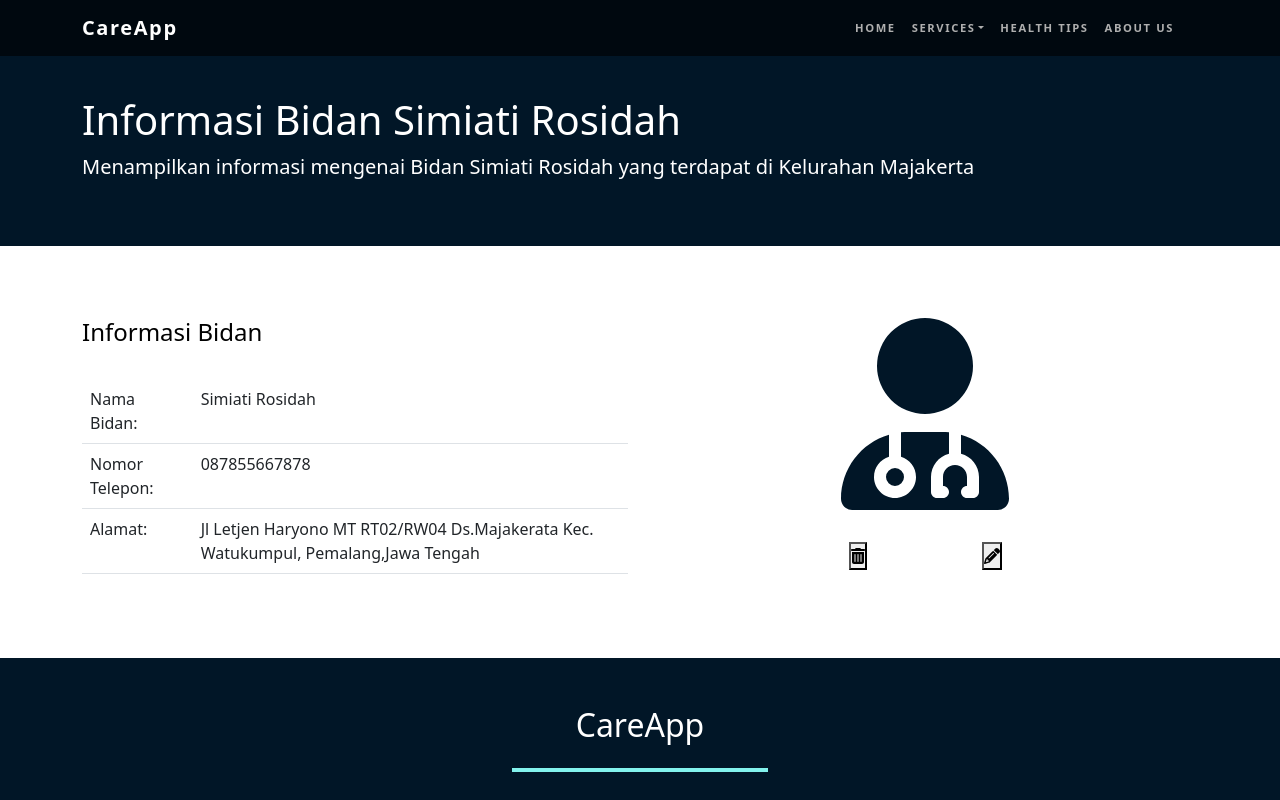
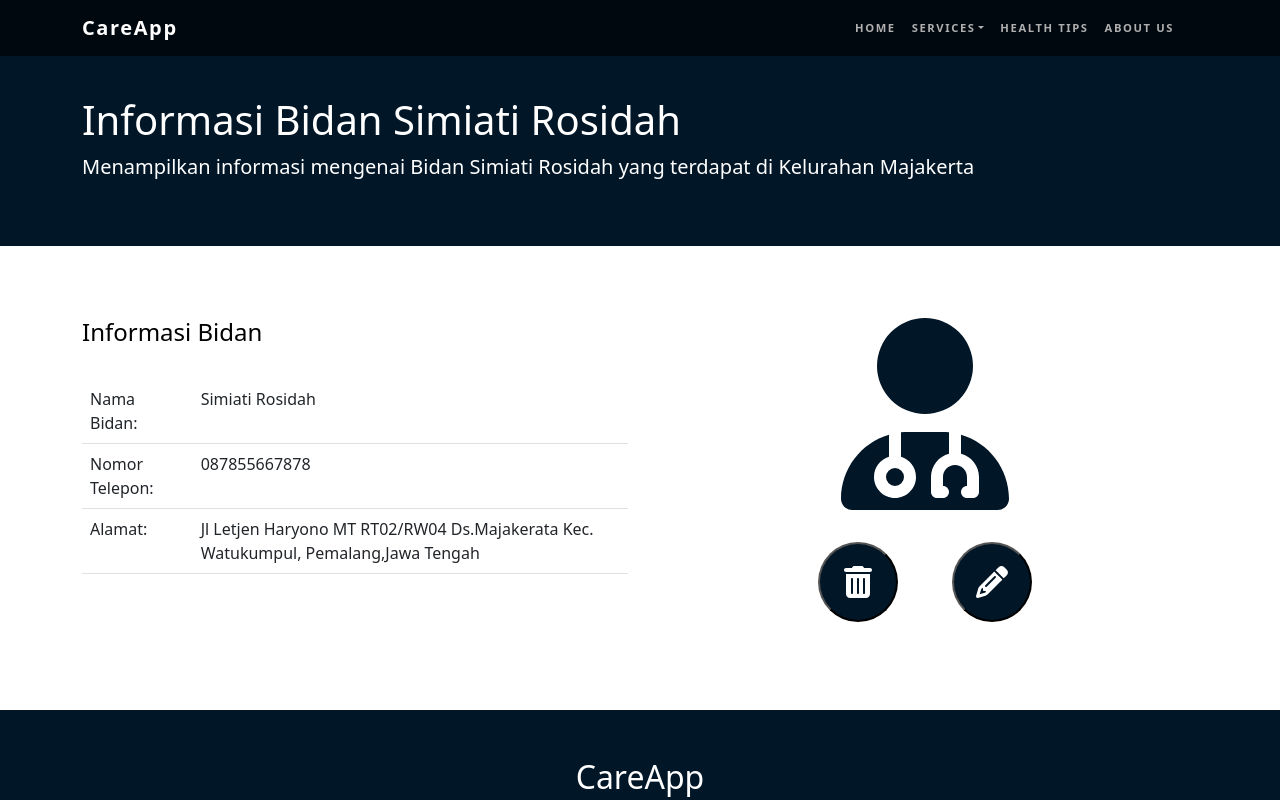
Before and after one commit to setiadirifqi02/Siladu_app, a React (Create React App) app: page /bidans-data/bidan-01 in a window 1280 px wide. Shown: the top 800 px of the page. Built offline with nearby package versions, Linux system fonts and the light colour scheme.

Commit message:
syling for delete and edit button, fix display order Detail page on responsieve display min width: 530px

```diff
--- a/src/styles/style.css
+++ b/src/styles/style.css
@@ -85,16 +85,51 @@ a {
     color: #fff;
 }
 
-/* .card{
-    box-shadow: 2px 4px 2px rgba(0, 0, 0, 0.10);
-} */
-
 .card .card-line{
     height: 2px ;
     width: 100%;
     margin-top: 10px;
     background: #83f3ed;
 
+}
+
+.action-button .action-button__delete-button{
+    background-color: #011627;
+    width: 80px;
+    height: 80px;
+    font-size: 2rem;
+    color: #fff;
+    border-radius: 50%;
+}
+
+.action-button .action-button__delete-button:hover{
+    background-color: #fff;
+    border: 1px solid #011627;
+    font-size: 2.2rem;
+    color:#011627;
+    border-radius: 50%;
+}
+
+.action-button .action-button__edit-button{
+    background-color: #011627;
+    width: 80px;
+    height: 80px;
+    font-size: 2rem;
+    color: #fff;
+    border-radius: 50%;
+}
+
+.action-button .action-button__edit-button:hover{
+    background-color: #fff;
+    border: 1px solid #011627;
+    font-size: 2rem;
+    color: #011627;
+    border-radius: 50%;
+}
+
+/* fix order display on detail page */
+#main-detal{
+    display: flex;
 }
 
 
@@ -263,6 +298,15 @@ a {
     background: #011627;
 }
 
+@media screen and (min-width:350px){
+    #main-detal{
+        display: flex;
+        flex-flow: column;
+    }
+    #main-detail__text{order:2}
+    #main-detail__hero-action{order:1}
+}
+
 @media screen and (min-width: 650px) {
     .children-list {
         display: grid !important;
```
